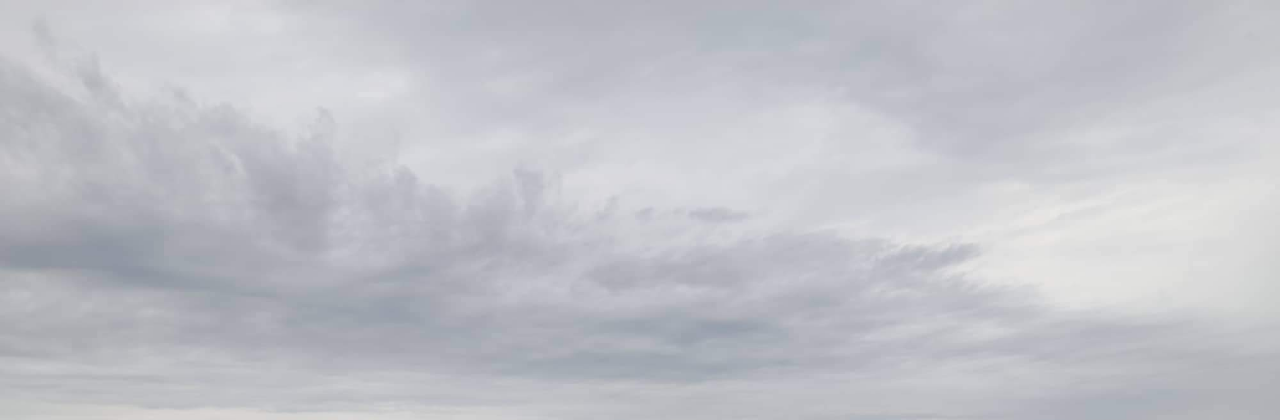
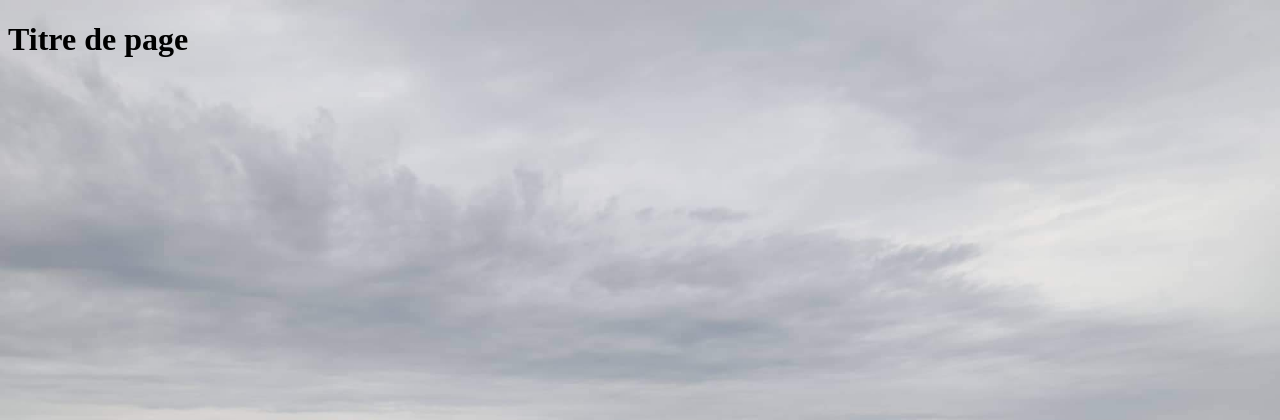
Before and after one commit to khadidjaoug/gitInitProject, a PHP site: page /acceuil.php in a window 1280 px wide. Shown: the top 420 px of the page. Run offline with PHP 8.4, Linux system fonts and the light colour scheme.

Commit message:
update art_info.php

```diff
--- a/acceuil.php
+++ b/acceuil.php
@@ -9,6 +9,6 @@
     <link rel="stylesheet" href="public/css/style.css">
 </head>
 <body>
-
+    <h1>Titre de page</h1>
 </body>
 </html>
```
